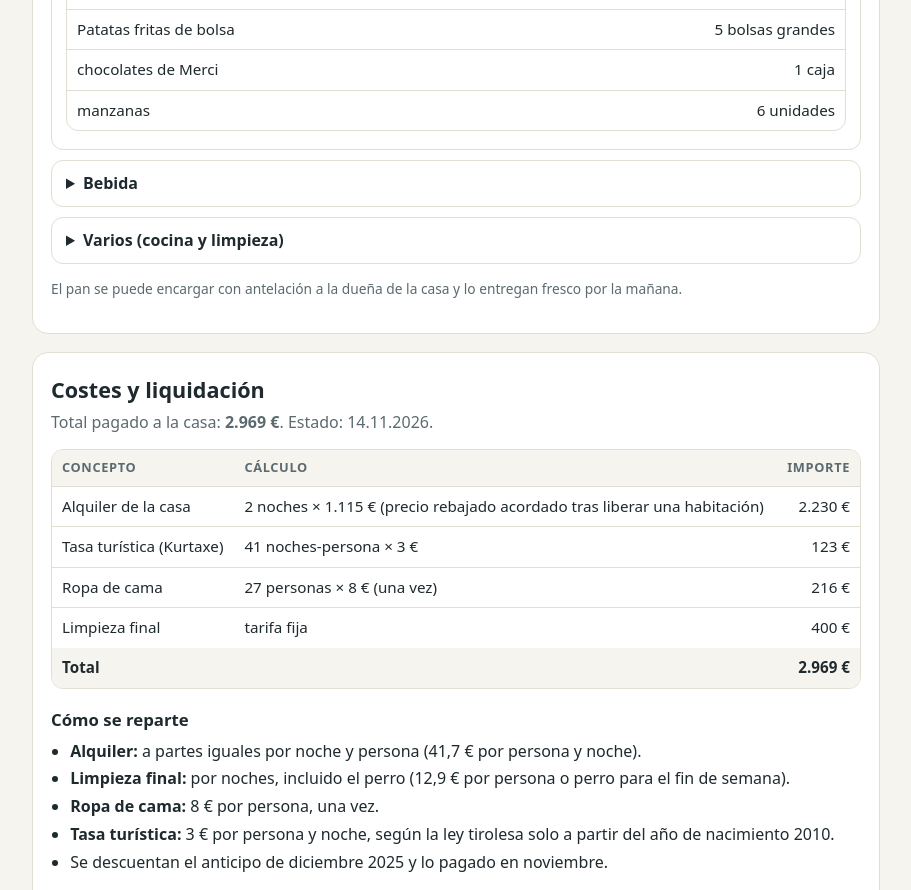
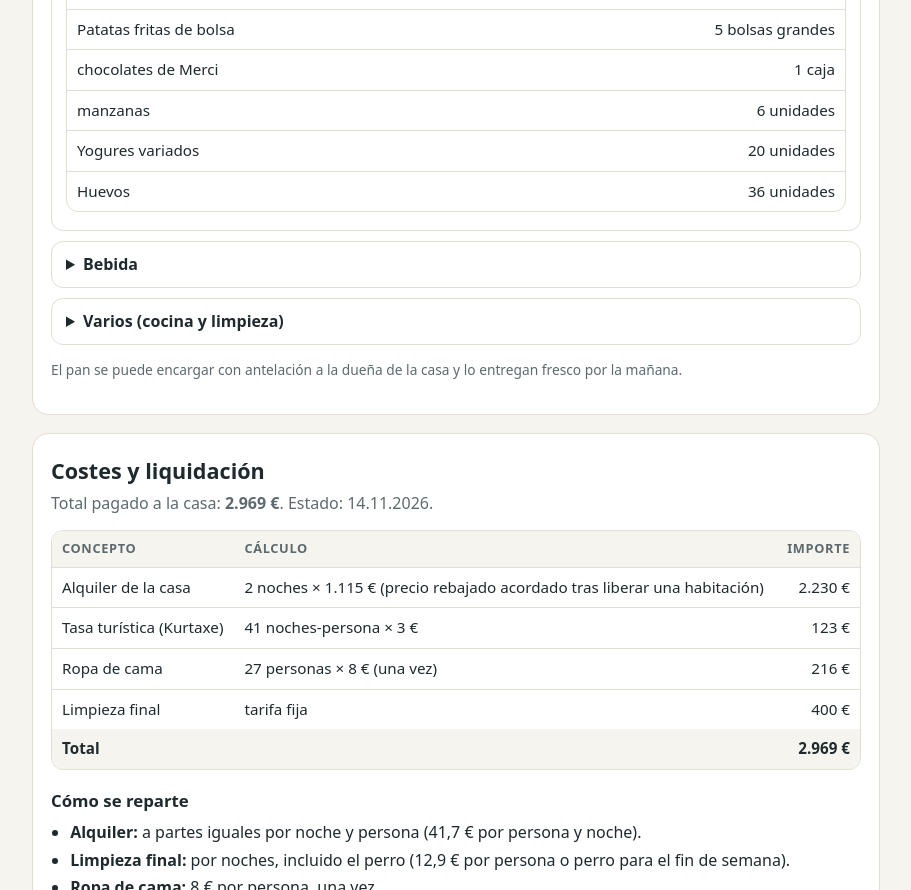
Before and after one commit to IsraelBravoFernandez/findefamiliarenelKarlingerhof, a plain HTML site: page index.html in a window 1280 px wide. Shown: the part 4560-5450 px from the top of the page, without its empty margins (184-1095 px from the left). Drawn offline with Linux system fonts and the light colour scheme.

Commit message:
Add yogurts and eggs to shopping list
Co-Authored-By: Claude Opus 5.5 <noreply@anthropic.com>
Claude-Session: https://claude.ai/code/session_01FrgZp89N4VbQ7f6B8Z6KBa

```diff
--- a/index.html
+++ b/index.html
@@ -244,6 +244,8 @@ footer{color:var(--muted);font-size:.85rem;text-align:center;padding:10px 16px 4
 <tr><td>Patatas fritas de bolsa</td><td class='num'>5 bolsas grandes</td></tr>
 <tr><td>chocolates de Merci</td><td class='num'>1 caja</td></tr>
 <tr><td>manzanas</td><td class='num'>6 unidades</td></tr>
+<tr><td>Yogures variados</td><td class='num'>20 unidades</td></tr>
+<tr><td>Huevos</td><td class='num'>36 unidades</td></tr>
     </tbody></table></div>
   </details>
   <details><summary>Bebida</summary>
```
